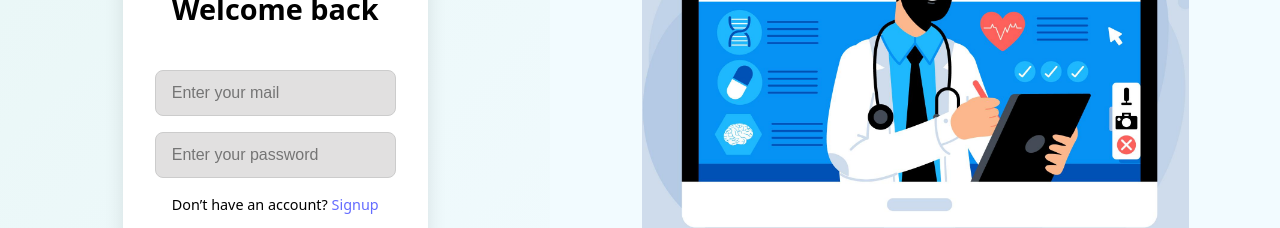
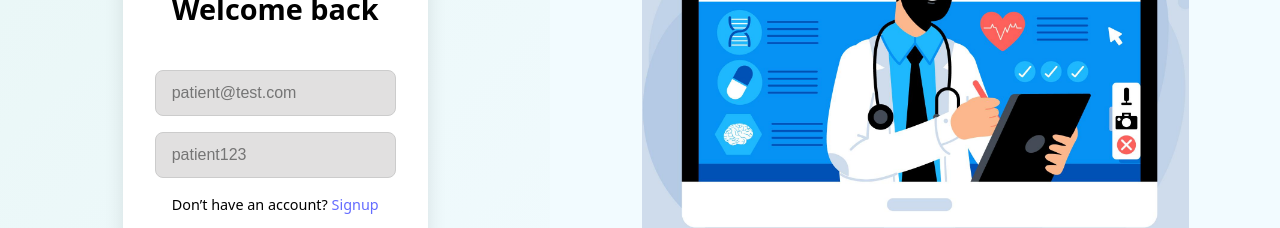
Before and after one commit to Shreya26-b/meditrack_healthcare, a React app in the folder frontend/: page / in a window 1280 px wide. Shown: the part 267-495 px from the top of the page. Built offline with nearby package versions, Linux system fonts and the light colour scheme; the HTML template or start-up script is replaced by a standard one.

Commit message:
testing mail added

```diff
--- a/frontend/src/pages/Login.tsx
+++ b/frontend/src/pages/Login.tsx
@@ -46,7 +46,7 @@ const Login: React.FC = () => {
           <div className="login-field">
             <input
               type="email"
-              placeholder="Enter your mail"
+              placeholder="patient@test.com"
               className="login-input"
               value={email}
               onChange={(e) => setEmail(e.target.value)}
@@ -59,7 +59,7 @@ const Login: React.FC = () => {
             <input
               type="password"
               className="login-input"
-              placeholder="Enter your password"
+              placeholder="patient123"
               value={password}
               onChange={(e) => setPassword(e.target.value)}
               required
```
